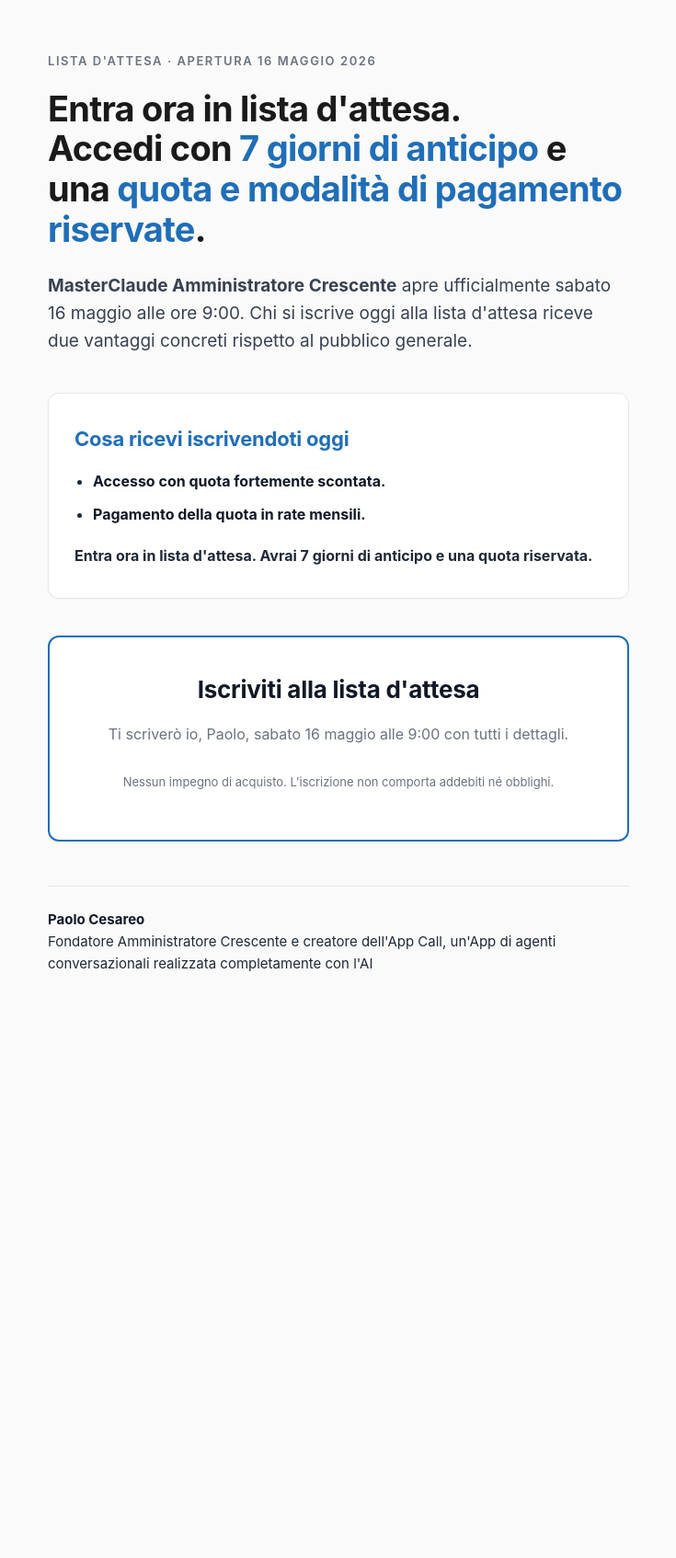
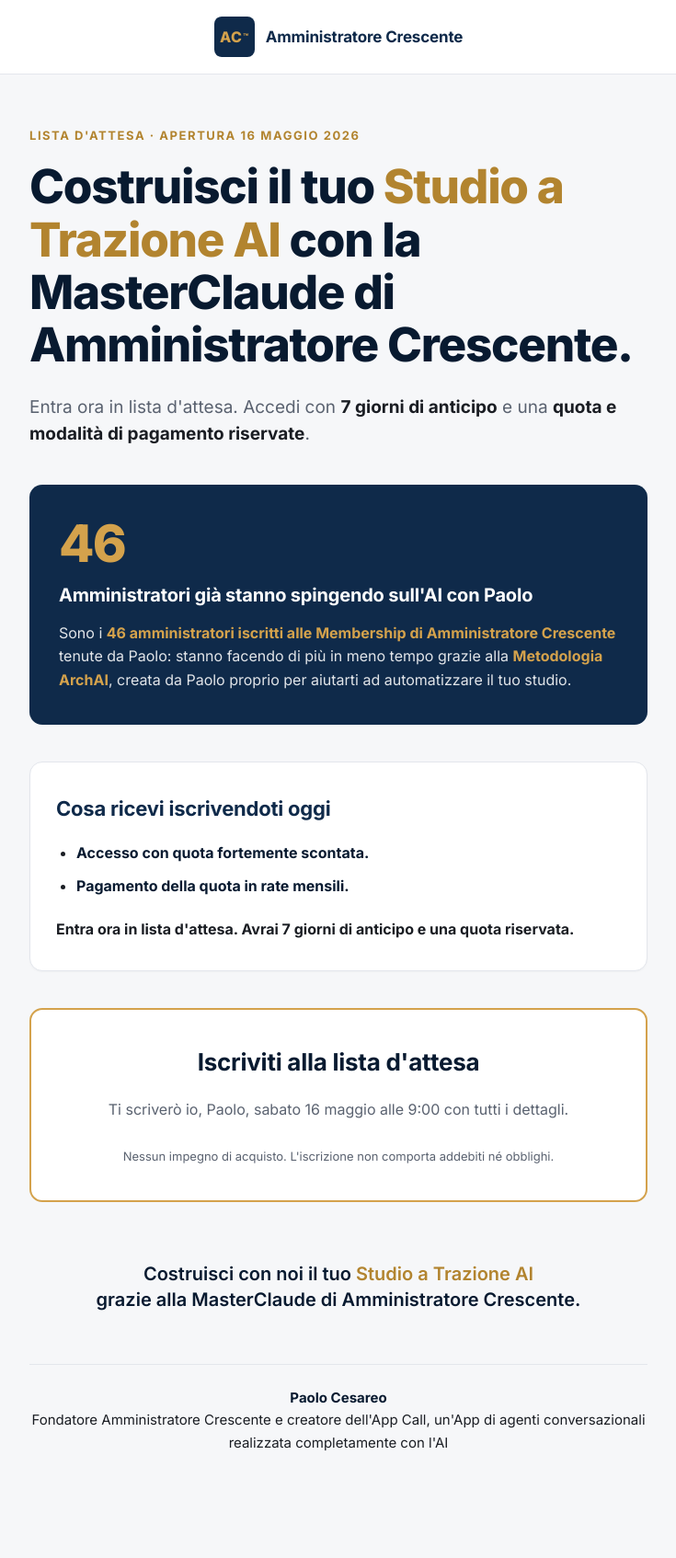
Before and after one commit to Paolocesareo/amministratorecrescente-sito-istituzionale, a Jekyll site: the page built from masterclaude.html, in a window 1280 px wide. Shown: the whole page at 92% size, without its empty margins (272-1007 px from the left). Built offline with Jekyll 4.4.1, drawn with Linux system fonts in a browser that asks for light colours; before the commit the page ends 1172 px from its top, so only the background shows below that.

Commit message:
Redesign landing: logo AC, hero Studio Trazione AI, social proof 46 amministratori, claim finale

```diff
--- a/masterclaude.html
+++ b/masterclaude.html
@@ -10,18 +10,63 @@
 <meta name="viewport" content="width=device-width, initial-scale=1">
 <meta name="robots" content="noindex,nofollow">
 <title>MasterClaude Amministratore Crescente — Lista d'Attesa</title>
-<meta name="description" content="Entra in lista d'attesa: accesso anticipato di 7 giorni e quota scontata riservata rispetto all'apertura pubblica.">
+<meta name="description" content="Costruisci il tuo Studio a Trazione AI con la MasterClaude di Amministratore Crescente. Entra in lista d'attesa: 7 giorni di anticipo e quota riservata.">
+<link rel="preconnect" href="https://fonts.googleapis.com">
+<link rel="preconnect" href="https://fonts.gstatic.com" crossorigin>
+<link href="https://fonts.googleapis.com/css2?family=Inter:wght@400;500;600;700;800&display=swap" rel="stylesheet">
 <style>
+  :root {
+    --primary: #0f2a4a;
+    --primary-dark: #081a30;
+    --accent: #d4a24c;
+    --accent-dark: #b2842f;
+    --bg: #ffffff;
+    --bg-alt: #f6f7f9;
+    --text: #1a1d23;
+    --text-muted: #5a6270;
+    --border: #e3e6ec;
+  }
   * { box-sizing: border-box; margin: 0; padding: 0; }
   html, body {
-    font-family: -apple-system, BlinkMacSystemFont, "Segoe UI", Helvetica, Arial, sans-serif;
-    line-height: 1.6;
-    color: #1a1a1a;
-    background: #fafafa;
+    font-family: 'Inter', system-ui, -apple-system, "Segoe UI", Roboto, sans-serif;
+    line-height: 1.65;
+    color: var(--text);
+    background: var(--bg-alt);
     -webkit-font-smoothing: antialiased;
   }
+  .brand-bar {
+    background: var(--bg);
+    border-bottom: 1px solid var(--border);
+    padding: 18px 24px;
+    text-align: center;
+  }
+  .brand {
+    display: inline-flex;
+    align-items: center;
+    gap: 12px;
+  }
+  .brand-mark {
+    display: inline-flex;
+    align-items: center;
+    justify-content: center;
+    width: 44px;
+    height: 44px;
+    background: var(--primary);
+    color: var(--accent);
+    font-weight: 800;
+    font-size: 16px;
+    border-radius: 8px;
+    letter-spacing: 0.02em;
+  }
+  .brand-mark sup { font-size: 9px; margin-left: 1px; color: var(--accent); }
+  .brand-name {
+    font-weight: 700;
+    font-size: 17px;
+    color: var(--primary);
+    letter-spacing: -0.01em;
+  }
   .wrap {
-    max-width: 680px;
+    max-width: 720px;
     margin: 0 auto;
     padding: 56px 24px 96px;
   }
@@ -29,52 +74,75 @@
     text-transform: uppercase;
     letter-spacing: .12em;
     font-size: 13px;
-    font-weight: 600;
-    color: #6b7280;
-    margin-bottom: 20px;
+    font-weight: 700;
+    color: var(--accent-dark);
+    margin-bottom: 16px;
   }
   h1 {
-    font-size: 38px;
-    line-height: 1.15;
-    font-weight: 700;
-    letter-spacing: -0.02em;
+    font-size: clamp(2rem, 3.5vw + 1rem, 3.2rem);
+    line-height: 1.12;
+    font-weight: 800;
+    letter-spacing: -0.025em;
+    color: var(--primary-dark);
     margin-bottom: 24px;
   }
   h1 em {
     font-style: normal;
-    color: #1f6eb8;
+    color: var(--accent-dark);
   }
   .lede {
     font-size: 19px;
-    color: #374151;
+    color: var(--text-muted);
     margin-bottom: 40px;
+    line-height: 1.55;
   }
+  .lede strong { color: var(--text); }
   h2 {
     font-size: 22px;
     font-weight: 700;
-    margin: 48px 0 16px;
+    color: var(--primary);
+    margin: 0 0 16px;
     letter-spacing: -0.01em;
   }
-  p { margin-bottom: 16px; color: #1f2937; }
-  ul { margin: 0 0 20px 20px; }
-  li { margin-bottom: 10px; color: #1f2937; }
-  li strong { color: #111827; }
+  p { margin-bottom: 16px; color: var(--text); }
+  ul { margin: 0 0 16px 22px; }
+  li { margin-bottom: 10px; color: var(--text); }
+  li strong { color: var(--primary-dark); }
   .box {
-    background: #fff;
-    border: 1px solid #e5e7eb;
-    border-radius: 12px;
+    background: var(--bg);
+    border: 1px solid var(--border);
+    border-radius: 14px;
     padding: 32px 28px;
-    margin: 40px 0;
+    margin: 32px 0;
     box-shadow: 0 1px 2px rgba(0,0,0,.03);
   }
-  .box h2 {
-    margin-top: 0;
-    color: #1f6eb8;
+  .proof {
+    background: var(--primary);
+    color: #fff;
+    border-radius: 14px;
+    padding: 36px 32px;
+    margin: 40px 0;
   }
+  .proof .number {
+    font-size: 56px;
+    font-weight: 800;
+    line-height: 1;
+    color: var(--accent);
+    letter-spacing: -0.03em;
+    margin-bottom: 12px;
+  }
+  .proof h2 { color: #fff; margin: 0 0 12px; font-size: 20px; }
+  .proof p {
+    color: rgba(255,255,255,.88);
+    font-size: 16px;
+    margin-bottom: 0;
+    line-height: 1.6;
+  }
+  .proof strong { color: var(--accent); font-weight: 700; }
   .form-wrap {
-    background: #fff;
-    border: 2px solid #1f6eb8;
-    border-radius: 12px;
+    background: var(--bg);
+    border: 2px solid var(--accent);
+    border-radius: 14px;
     padding: 36px 28px;
     margin: 40px 0 24px;
   }
@@ -82,47 +150,76 @@
     margin-top: 0;
     text-align: center;
     font-size: 26px;
-    color: #111827;
+    color: var(--primary-dark);
   }
   .form-wrap .sub {
     text-align: center;
-    color: #6b7280;
+    color: var(--text-muted);
     margin-bottom: 28px;
   }
   .legal {
     font-size: 13px;
-    color: #6b7280;
+    color: var(--text-muted);
     text-align: center;
     margin-top: 12px;
+    margin-bottom: 0;
+  }
+  .final-claim {
+    text-align: center;
+    padding: 40px 24px 8px;
+    font-size: 20px;
+    font-weight: 600;
+    color: var(--primary-dark);
+    line-height: 1.4;
+  }
+  .final-claim em {
+    font-style: normal;
+    color: var(--accent-dark);
   }
   .sig {
     margin-top: 48px;
     padding-top: 24px;
-    border-top: 1px solid #e5e7eb;
+    border-top: 1px solid var(--border);
     font-size: 15px;
-    color: #4b5563;
+    color: var(--text-muted);
+    text-align: center;
   }
-  .sig strong { color: #111827; }
+  .sig strong { color: var(--primary-dark); }
   @media (max-width: 560px) {
-    h1 { font-size: 30px; }
-    .lede { font-size: 17px; }
     .wrap { padding: 40px 20px 72px; }
     .form-wrap, .box { padding: 24px 20px; }
+    .proof { padding: 28px 24px; }
+    .proof .number { font-size: 44px; }
+    .final-claim { font-size: 17px; padding: 24px 16px 8px; }
   }
 </style>
 </head>
 <body>
 
+<div class="brand-bar">
+  <div class="brand">
+    <span class="brand-mark">AC<sup>&trade;</sup></span>
+    <span class="brand-name">Amministratore Crescente</span>
+  </div>
+</div>
+
 <main class="wrap">
 
-  <div class="kicker">Lista d'attesa · Apertura 16 maggio 2026</div>
+  <div class="kicker">Lista d'attesa &middot; Apertura 16 maggio 2026</div>
 
-  <h1>Entra ora in lista d'attesa.<br>
-  Accedi con <em>7 giorni di anticipo</em> e una <em>quota e modalità di pagamento riservate</em>.</h1>
+  <h1>Costruisci il tuo <em>Studio a Trazione AI</em> con la MasterClaude di Amministratore Crescente.</h1>
 
   <p class="lede">
-    <strong>MasterClaude Amministratore Crescente</strong> apre ufficialmente sabato 16 maggio alle ore 9:00. Chi si iscrive oggi alla lista d'attesa riceve due vantaggi concreti rispetto al pubblico generale.
+    Entra ora in lista d'attesa. Accedi con <strong>7 giorni di anticipo</strong> e una <strong>quota e modalit&agrave; di pagamento riservate</strong>.
   </p>
+
+  <div class="proof">
+    <div class="number">46</div>
+    <h2>Amministratori gi&agrave; stanno spingendo sull'AI con Paolo</h2>
+    <p>
+      Sono i <strong>46 amministratori iscritti alle Membership di Amministratore Crescente</strong> tenute da Paolo: stanno facendo di pi&ugrave; in meno tempo grazie alla <strong>Metodologia ArchAI</strong>, creata da Paolo proprio per aiutarti ad automatizzare il tuo studio.
+    </p>
+  </div>
 
   <div class="box">
     <h2>Cosa ricevi iscrivendoti oggi</h2>
@@ -135,13 +232,18 @@
 
   <div class="form-wrap">
     <h2>Iscriviti alla lista d'attesa</h2>
-    <p class="sub">Ti scriverò io, Paolo, sabato 16 maggio alle 9:00 con tutti i dettagli.</p>
+    <p class="sub">Ti scriver&ograve; io, Paolo, sabato 16 maggio alle 9:00 con tutti i dettagli.</p>
 
     <div class="kartra_optin_container6c4b761a28b734fe93831e3fb400ce87"></div>
     <script src="https://app.kartra.com/optin/pPD2erZbL8lF"></script>
 
-    <p class="legal">Nessun impegno di acquisto. L'iscrizione non comporta addebiti né obblighi.</p>
+    <p class="legal">Nessun impegno di acquisto. L'iscrizione non comporta addebiti n&eacute; obblighi.</p>
   </div>
+
+  <p class="final-claim">
+    Costruisci con noi il tuo <em>Studio a Trazione AI</em><br>
+    grazie alla MasterClaude di Amministratore Crescente.
+  </p>
 
   <div class="sig">
     <p><strong>Paolo Cesareo</strong><br>
```
